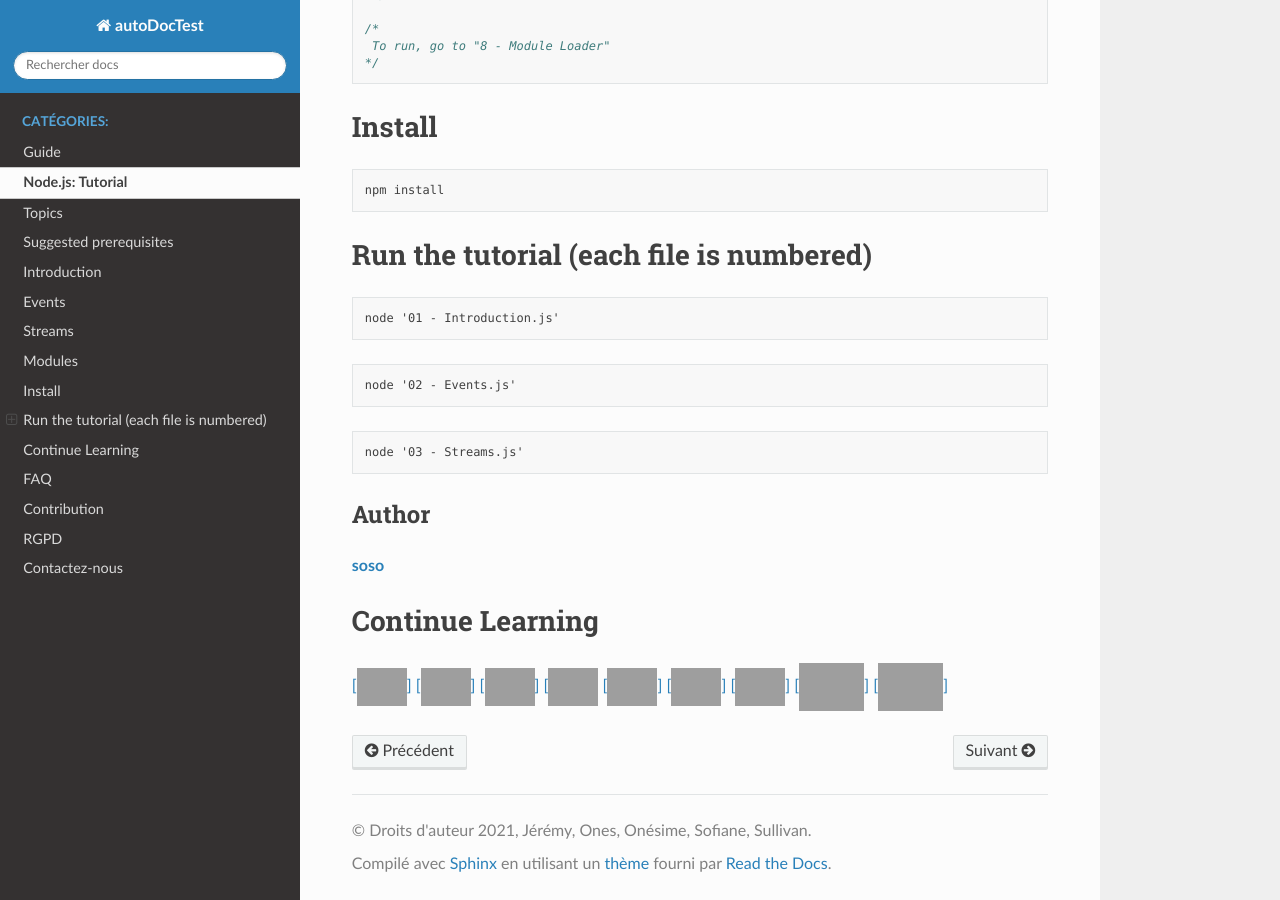
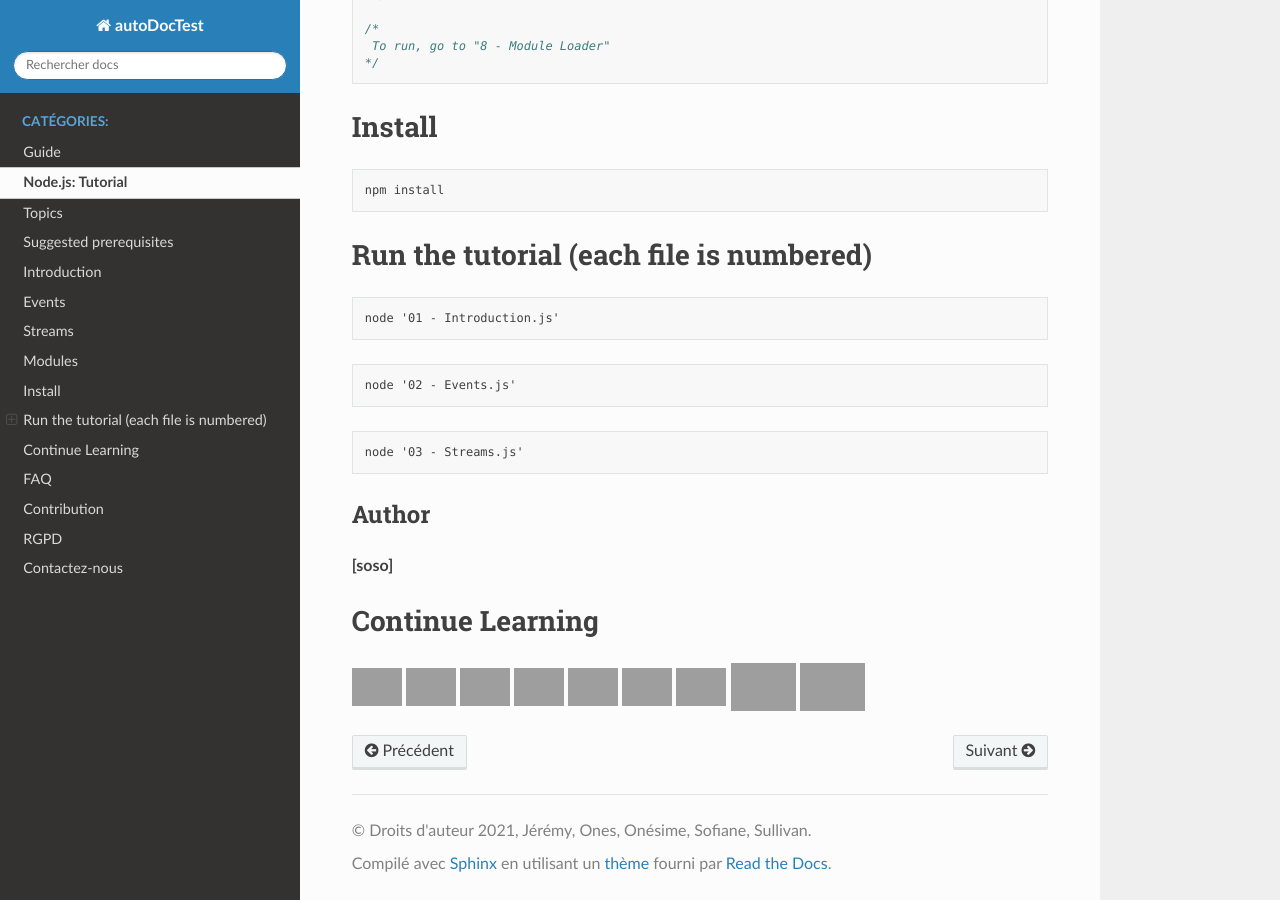
Before and after one commit to sofiane-benazzouz/autoDocTest, a Sphinx documentation site: the page built from docs/source/tutoriels.md, in a window 1280 px wide and 900 px high, scrolled down 4093 px, cut to the strip 0-900 px from the top of the window. Built offline with Sphinx 7.4.7 and the Read the Docs theme 2.0.0, drawn with Linux system fonts in a browser that asks for light colours; pages that are not in the unit, such as notebooks, are missing from menus; grey boxes are pictures that could not be loaded.

Commit message:
Update tutoriels.md

```diff
--- a/docs/source/tutoriels.md
+++ b/docs/source/tutoriels.md
@@ -228,16 +228,16 @@
 
 ## Author
 
-**[soso](https://github.com/)**
+**[soso]**
 
 Continue Learning
 ====================
-<a name="README">[<img src="https://martinchavez.github.io/Assets/Logos/javascript.svg" width="50px" height="50px" />]</a>
-<a name="README">[<img src="https://martinchavez.github.io/Assets/Logos/nodejs.svg" width="50px" height="50px" />]</a>
-<a name="README">[<img src="https://martinchavez.github.io/Assets/Logos/angular.svg" width="50px" height="50px" />]</a>
-<a name="README">[<img src="https://martinchavez.github.io/Assets/Logos/angular2.svg" width="50px" height="50px" /></a>
-<a name="README">[<img src="https://martinchavez.github.io/Assets/Logos/csharp.svg" width="50px" height="50px" />]</a>
-<a name="README">[<img src="https://martinchavez.github.io/Assets/Logos/linq.svg" width="50px" height="50px" />]</a>
-<a name="README">[<img src="https://martinchavez.github.io/Assets/Logos/jquery.svg" width="50px" height="50px" />]</a>
-<a name="README">[<img src="https://martinchavez.github.io/Assets/Logos/htmlcss.svg" width="65px" height="50px" />]</a>
-<a name="README">[<img src="https://martinchavez.github.io/Assets/Logos/htmlcss2.svg" width="65px" height="50px" />]</a>
+<a name="README">[<img src="https://martinchavez.github.io/Assets/Logos/javascript.svg" width="50px" height="50px" />](https://github.com/MartinChavez/Learn-Javascript)</a>
+<a name="README">[<img src="https://martinchavez.github.io/Assets/Logos/nodejs.svg" width="50px" height="50px" />](https://github.com/MartinChavez/Node.js-Tutorial)</a>
+<a name="README">[<img src="https://martinchavez.github.io/Assets/Logos/angular.svg" width="50px" height="50px" />](https://github.com/MartinChavez/AngularJs-Basics)</a>
+<a name="README">[<img src="https://martinchavez.github.io/Assets/Logos/angular2.svg" width="50px" height="50px" />](https://github.com/MartinChavez/AngularJS-Advanced-Topics)</a>
+<a name="README">[<img src="https://martinchavez.github.io/Assets/Logos/csharp.svg" width="50px" height="50px" />](https://github.com/MartinChavez/CSharp)</a>
+<a name="README">[<img src="https://martinchavez.github.io/Assets/Logos/linq.svg" width="50px" height="50px" />](https://github.com/MartinChavez/LINQ)</a>
+<a name="README">[<img src="https://martinchavez.github.io/Assets/Logos/jquery.svg" width="50px" height="50px" />](https://github.com/MartinChavez/jQueryBasics)</a>
+<a name="README">[<img src="https://martinchavez.github.io/Assets/Logos/htmlcss.svg" width="65px" height="50px" />](https://github.com/MartinChavez/HTML-CSS)</a>
+<a name="README">[<img src="https://martinchavez.github.io/Assets/Logos/htmlcss2.svg" width="65px" height="50px" />](https://github.com/MartinChavez/HTML-CSS-Advanced-Topics)</a>
```
